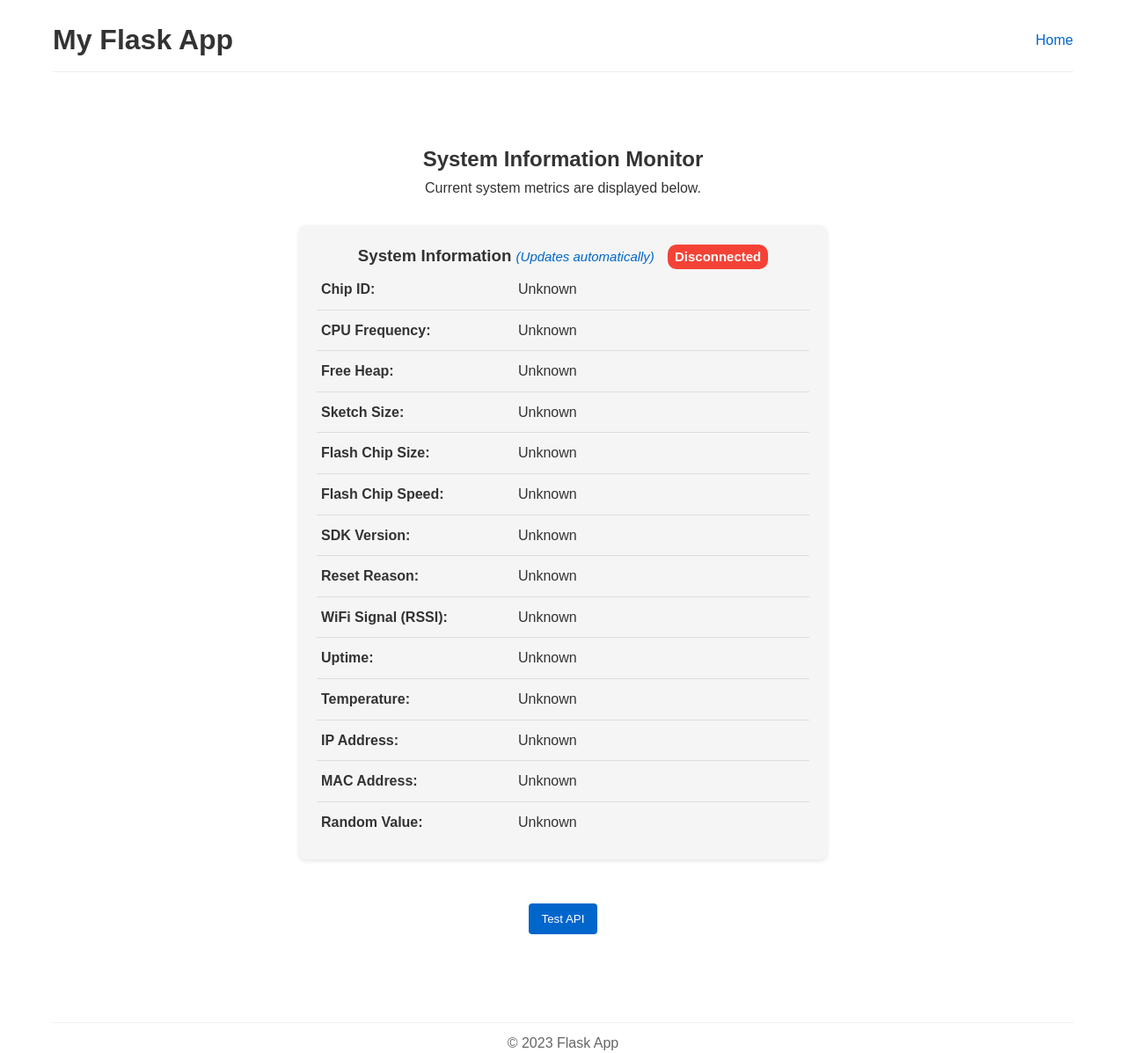
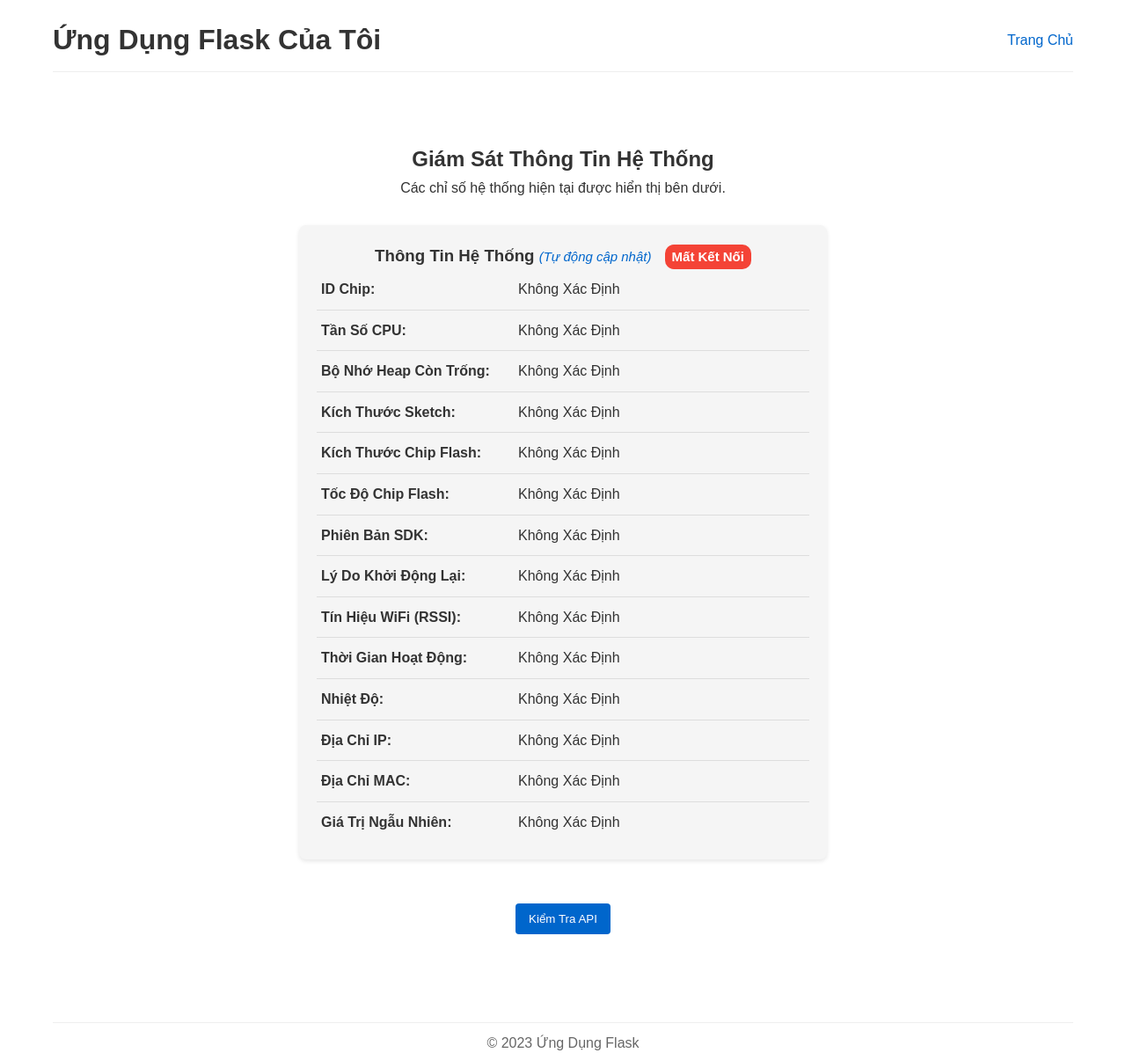
Before and after one commit to NovaH00/esp8266_webapp, a Flask app: page / in a window 1280 px wide. Shown: the top 1197 px of the page at 88% size. Run offline with Flask 3, Linux system fonts and the light colour scheme.

```diff
--- a/flask_app/app.py
+++ b/flask_app/app.py
@@ -10,21 +10,21 @@ SYSTEM_INFO_FILE = os.path.join(os.path.dirname(__file__), 'system_info.json')
 
 # Default system info
 default_system_info = {
-    "chip_id": "Unknown",
-    "cpu_frequency": "Unknown",
-    "free_heap": "Unknown",
-    "sketch_size": "Unknown",
-    "flash_chip_size": "Unknown",
-    "flash_chip_speed": "Unknown",
-    "sdk_version": "Unknown",
-    "reset_reason": "Unknown",
+    "chip_id": "Không Xác Định",
+    "cpu_frequency": "Không Xác Định",
+    "free_heap": "Không Xác Định",
+    "sketch_size": "Không Xác Định",
+    "flash_chip_size": "Không Xác Định",
+    "flash_chip_speed": "Không Xác Định",
+    "sdk_version": "Không Xác Định",
+    "reset_reason": "Không Xác Định",
     # New fields
-    "rssi": "Unknown",
-    "uptime": "Unknown",
-    "temperature": "Unknown",
-    "ip_address": "Unknown",
-    "mac_address": "Unknown",
-    "random_value": "Unknown",
+    "rssi": "Không Xác Định",
+    "uptime": "Không Xác Định",
+    "temperature": "Không Xác Định",
+    "ip_address": "Không Xác Định",
+    "mac_address": "Không Xác Định",
+    "random_value": "Không Xác Định",
     # Status tracking
     "last_update": 0,
     "online": False
@@ -47,7 +47,7 @@ def get_system_info():
                     # When offline, set values to Unknown
                     for key in default_system_info:
                         if key not in ['last_update', 'online']:
-                            data[key] = "Unknown"
+                            data[key] = "Không Xác Định"
 
                 return data
         except Exception:
@@ -66,11 +66,11 @@ def save_system_info(data):
 @app.route('/')
 def home():
     system_info = get_system_info()
-    return render_template('index.html', title='System Monitor', system_info=system_info)
+    return render_template('index.html', title='Giám Sát Hệ Thống', system_info=system_info)
 
 @app.route('/api/hello')
 def hello_api():
-    return jsonify({"message": "Hello from Flask!"})
+    return jsonify({"message": "Xin chào từ Flask!"})
 
 @app.route('/api/system-info')
 def system_info_api():
@@ -100,7 +100,7 @@ def update_system_info():
             "random_value": request.form.get('random_value', default_system_info['random_value'])
         }
         save_system_info(data)
-        return jsonify({"status": "success", "message": "System information updated"})
+        return jsonify({"status": "success", "message": "Thông tin hệ thống đã được cập nhật"})
 
 if __name__ == '__main__':
     app.run(debug=True)
--- a/flask_app/static/js/script.js
+++ b/flask_app/static/js/script.js
@@ -13,10 +13,10 @@ document.addEventListener('DOMContentLoaded', function () {
                 // Update connectivity status
                 if (statusIndicator) {
                     if (data.online) {
-                        statusIndicator.textContent = 'Connected';
+                        statusIndicator.textContent = 'Đã Kết Nối';
                         statusIndicator.className = 'status-indicator connected';
                     } else {
-                        statusIndicator.textContent = 'Disconnected';
+                        statusIndicator.textContent = 'Mất Kết Nối';
                         statusIndicator.className = 'status-indicator disconnected';
                     }
                 }
@@ -27,14 +27,31 @@ document.addEventListener('DOMContentLoaded', function () {
                         // Skip non-display fields
                         if (key === 'online' || key === 'last_update') return;
 
-                        // Find the row for this key
-                        const formattedKey = key.replace(/_/g, ' ').replace(/\b\w/g, l => l.toUpperCase());
+                        // Find the row for this key based on the Vietnamese translation
                         const rows = Array.from(systemInfoTable.querySelectorAll('tr'));
-                        const row = rows.find(r => r.cells[0].textContent.includes(formattedKey));
+                        let row = null;
+
+                        // Match rows by key-specific text
+                        switch (key) {
+                            case 'chip_id': row = rows.find(r => r.cells[0].textContent.includes('ID Chip')); break;
+                            case 'cpu_frequency': row = rows.find(r => r.cells[0].textContent.includes('Tần Số CPU')); break;
+                            case 'free_heap': row = rows.find(r => r.cells[0].textContent.includes('Bộ Nhớ Heap')); break;
+                            case 'sketch_size': row = rows.find(r => r.cells[0].textContent.includes('Kích Thước Sketch')); break;
+                            case 'flash_chip_size': row = rows.find(r => r.cells[0].textContent.includes('Kích Thước Chip Flash')); break;
+                            case 'flash_chip_speed': row = rows.find(r => r.cells[0].textContent.includes('Tốc Độ Chip Flash')); break;
+                            case 'sdk_version': row = rows.find(r => r.cells[0].textContent.includes('Phiên Bản SDK')); break;
+                            case 'reset_reason': row = rows.find(r => r.cells[0].textContent.includes('Lý Do Khởi Động Lại')); break;
+                            case 'rssi': row = rows.find(r => r.cells[0].textContent.includes('Tín Hiệu WiFi')); break;
+                            case 'uptime': row = rows.find(r => r.cells[0].textContent.includes('Thời Gian Hoạt Động')); break;
+                            case 'temperature': row = rows.find(r => r.cells[0].textContent.includes('Nhiệt Độ')); break;
+                            case 'ip_address': row = rows.find(r => r.cells[0].textContent.includes('Địa Chỉ IP')); break;
+                            case 'mac_address': row = rows.find(r => r.cells[0].textContent.includes('Địa Chỉ MAC')); break;
+                            case 'random_value': row = rows.find(r => r.cells[0].textContent.includes('Giá Trị Ngẫu Nhiên')); break;
+                        }
 
                         if (row) {
                             // Format WiFi signal strength with visual indicator
-                            if (key === 'rssi' && data[key] !== 'Unknown') {
+                            if (key === 'rssi' && data[key] !== 'Không Xác Định') {
                                 const rssiValue = parseInt(data[key]);
                                 let signalClass = '';
 
@@ -51,9 +68,9 @@ document.addEventListener('DOMContentLoaded', function () {
                 }
             })
             .catch(error => {
-                console.error('Error fetching system info:', error);
+                console.error('Lỗi khi tải thông tin hệ thống:', error);
                 if (statusIndicator) {
-                    statusIndicator.textContent = 'Connection Error';
+                    statusIndicator.textContent = 'Lỗi Kết Nối';
                     statusIndicator.className = 'status-indicator error';
                 }
             });
@@ -74,7 +91,7 @@ document.addEventListener('DOMContentLoaded', function () {
                     apiResult.style.display = 'block';
                 })
                 .catch(error => {
-                    apiResult.textContent = 'Error: ' + error.message;
+                    apiResult.textContent = 'Lỗi: ' + error.message;
                     apiResult.style.display = 'block';
                 });
         });
--- a/flask_app/templates/base.html
+++ b/flask_app/templates/base.html
@@ -1,5 +1,5 @@
 <!DOCTYPE html>
-<html lang="en">
+<html lang="vi">
 
 <head>
     <meta charset="UTF-8">
@@ -10,9 +10,9 @@
 
 <body>
     <header>
-        <h1>My Flask App</h1>
+        <h1>Ứng Dụng Flask Của Tôi</h1>
         <nav>
-            <a href="{{ url_for('home') }}">Home</a>
+            <a href="{{ url_for('home') }}">Trang Chủ</a>
         </nav>
     </header>
 
@@ -21,7 +21,7 @@
     </main>
 
     <footer>
-        <p>&copy; 2023 Flask App</p>
+        <p>&copy; 2023 Ứng Dụng Flask</p>
     </footer>
 
     <script src="{{ url_for('static', filename='js/script.js') }}"></script>
--- a/flask_app/templates/index.html
+++ b/flask_app/templates/index.html
@@ -2,76 +2,76 @@
 
 {% block content %}
 <section class="hero">
-    <h2>System Information Monitor</h2>
-    <p>Current system metrics are displayed below.</p>
+    <h2>Giám Sát Thông Tin Hệ Thống</h2>
+    <p>Các chỉ số hệ thống hiện tại được hiển thị bên dưới.</p>
 
     <div class="system-info-container">
-        <h3>System Information
-            <span class="update-indicator">(Updates automatically)</span>
-            <span class="status-indicator">Checking...</span>
+        <h3>Thông Tin Hệ Thống
+            <span class="update-indicator">(Tự động cập nhật)</span>
+            <span class="status-indicator">Đang kiểm tra...</span>
         </h3>
         <table class="system-info">
             <tr>
-                <td>Chip ID:</td>
+                <td>ID Chip:</td>
                 <td>{{ system_info.chip_id }}</td>
             </tr>
             <tr>
-                <td>CPU Frequency:</td>
+                <td>Tần Số CPU:</td>
                 <td>{{ system_info.cpu_frequency }}</td>
             </tr>
             <tr>
-                <td>Free Heap:</td>
+                <td>Bộ Nhớ Heap Còn Trống:</td>
                 <td>{{ system_info.free_heap }}</td>
             </tr>
             <tr>
-                <td>Sketch Size:</td>
+                <td>Kích Thước Sketch:</td>
                 <td>{{ system_info.sketch_size }}</td>
             </tr>
             <tr>
-                <td>Flash Chip Size:</td>
+                <td>Kích Thước Chip Flash:</td>
                 <td>{{ system_info.flash_chip_size }}</td>
             </tr>
             <tr>
-                <td>Flash Chip Speed:</td>
+                <td>Tốc Độ Chip Flash:</td>
                 <td>{{ system_info.flash_chip_speed }}</td>
             </tr>
             <tr>
-                <td>SDK Version:</td>
+                <td>Phiên Bản SDK:</td>
                 <td>{{ system_info.sdk_version }}</td>
             </tr>
             <tr>
-                <td>Reset Reason:</td>
+                <td>Lý Do Khởi Động Lại:</td>
                 <td>{{ system_info.reset_reason }}</td>
             </tr>
             <!-- New metrics -->
             <tr>
-                <td>WiFi Signal (RSSI):</td>
+                <td>Tín Hiệu WiFi (RSSI):</td>
                 <td>{{ system_info.rssi }}</td>
             </tr>
             <tr>
-                <td>Uptime:</td>
+                <td>Thời Gian Hoạt Động:</td>
                 <td>{{ system_info.uptime }}</td>
             </tr>
             <tr>
-                <td>Temperature:</td>
+                <td>Nhiệt Độ:</td>
                 <td>{{ system_info.temperature }}</td>
             </tr>
             <tr>
-                <td>IP Address:</td>
+                <td>Địa Chỉ IP:</td>
                 <td>{{ system_info.ip_address }}</td>
             </tr>
             <tr>
-                <td>MAC Address:</td>
+                <td>Địa Chỉ MAC:</td>
                 <td>{{ system_info.mac_address }}</td>
             </tr>
             <tr>
-                <td>Random Value:</td>
+                <td>Giá Trị Ngẫu Nhiên:</td>
                 <td>{{ system_info.random_value }}</td>
             </tr>
         </table>
     </div>
 
-    <button id="api-btn">Test API</button>
+    <button id="api-btn">Kiểm Tra API</button>
     <div id="api-result"></div>
 </section>
 {% endblock %}
```
